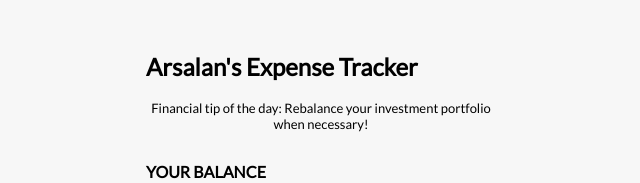
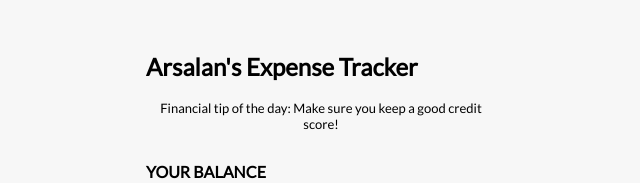
Before and after one commit to Arsi-Air/arsi-expense-tracker-app, a React (Create React App) app: page / in a window 1280 px wide. Shown: the top 183 px of the page, without its empty margins (319-959 px from the left). Built offline with nearby package versions, Linux system fonts and the light colour scheme.

Commit message:
Update Quotes.js

```diff
--- a/src/components/Quotes.js
+++ b/src/components/Quotes.js
@@ -4,8 +4,9 @@ export const Quotes = () => {
     const quoteStore = ["Stick to a budget!",
     "Ensure you pay off debts on time to avoid additional charges!",
     "Rebalance your investment portfolio when necessary!",
-    "Make sure you keep a good credit score!"]
-    const num = Math.floor(Math.random()*4)
+    "Make sure you keep a good credit score!",
+    "Start saving for retirement!"]
+    const num = Math.floor(Math.random()*5)
 
 
     return (
```
